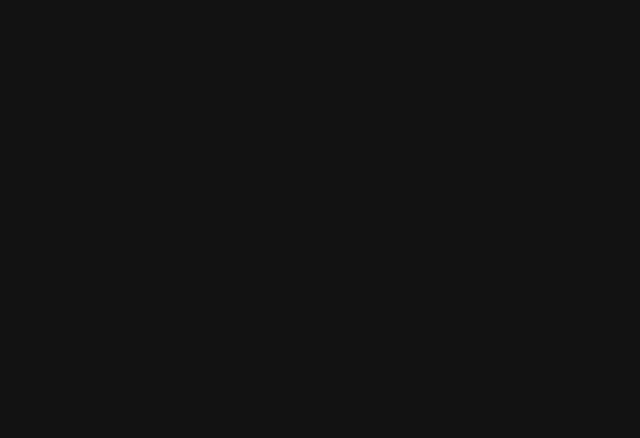
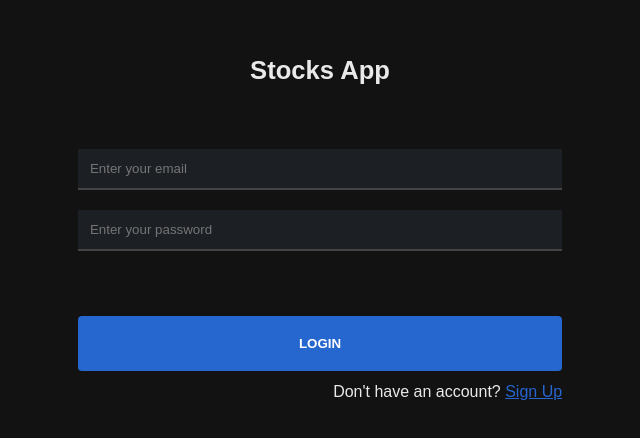
Before and after one commit to Ariel1987/stocks-app, a React (Create React App) app: page /login in a window 1280 px wide. Before the commit this address had no page. Shown: the part 172-610 px from the top of the page, without its empty margins (320-960 px from the left). Built offline with nearby package versions, Linux system fonts and the light colour scheme.

Commit message:
chore: corrected handleSubmit for login

```diff
--- a/server/db.json
+++ b/server/db.json
@@ -1,33 +1,28 @@
 {
   "users": [
     {
-      "email": "ariel",
-      "password": "batatas",
+      "name": "Ariel",
+      "email": "ariel@",
+      "password": "1234",
       "id": 1
     },
     {
-      "name": "ARIEL PIRES DE ALMEIDA",
-      "email": "arielpiresdealmeida@gmail.com",
-      "password": "batatas",
+      "name": "Keren",
+      "email": "keren@",
+      "password": "1234",
+      "id": 2
+    },
+    {
+      "name": "David",
+      "email": "david@",
+      "password": "1234",
       "id": 3
     },
     {
-      "name": "keren",
-      "email": "kerenpa",
-      "password": "sasas",
+      "name": "Flavia",
+      "email": "flavia@",
+      "password": "1234",
       "id": 4
-    },
-    {
-      "name": "ARIEL PIRES DE ALMEIDA",
-      "email": "arielpiresdealmeida@gmail.com",
-      "password": "batatas",
-      "id": 5
-    },
-    {
-      "name": "ARIEL PIRES DE ALMEIDA",
-      "email": "ariel@",
-      "password": "asaa",
-      "id": 6
     }
   ]
 }
--- a/src/components/organisms/Login/Login.js
+++ b/src/components/organisms/Login/Login.js
@@ -1,30 +1,36 @@
-import { Link } from 'react-router-dom'
-import { useEffect, useState } from 'react'
+import { Link, useNavigate } from 'react-router-dom'
+import { useState } from 'react'
 import { Wrapper } from './Login.styles'
-import fetchLoginData from '../../../utils/fetchLoginData'
+import login from '../../../services/login'
 import FormInput from '../../../components/atoms/Input/Input'
 import LoginButton from '../../../components/atoms/Button/Button'
+import {
+  FETCHING_DATA_ERROR,
+  FETCHING_DATA_SUCCESS,
+  useLoginData,
+} from '../../../context/useLoginData'
 
 const Login = () => {
-  const [login, setLogin] = useState({ email: '', password: '' })
-  const [users, setUsers] = useState()
+  const [loginData, setLogin] = useState({ email: '', password: '' })
+  const { dispatch } = useLoginData()
+  const navigate = useNavigate()
 
-  useEffect(() => {
-    const fetchUsers = async () => {
-      setUsers(await fetchLoginData())
-    }
-    fetchUsers()
-  }, [])
+  const handleLoginSubmission = async (event) => {
+    event.preventDefault()
 
-  const handleLoginSubmission = (event) => {
-    event.prevenDefault()
+    try {
+      const response = await login(loginData)
+      dispatch({ type: FETCHING_DATA_SUCCESS, payload: response })
 
-    if (users?.data.filter(data => data.email === login.email)) {
-      console.log('welcome')
+      if (response.status === 200 && response.data.length > 0) {
+        console.log('welcome')
+        console.log(response)
+        navigate('/')
+      }
+    } catch (error) {
+      dispatch({ type: FETCHING_DATA_ERROR })
     }
   }
-
-  console.log(users?.data.filter(data => data.email === login.email))
 
   return (
     <Wrapper onSubmit={handleLoginSubmission}>
@@ -35,7 +41,7 @@ const Login = () => {
         onChange={(event) =>
           setLogin((state) => ({ ...state, email: event.target.value }))
         }
-        value={login.email || ''}
+        value={loginData.email || ''}
       />
       <FormInput
         placeholder="Enter your password"
@@ -43,14 +49,11 @@ const Login = () => {
         onChange={(event) =>
           setLogin((state) => ({ ...state, password: event.target.value }))
         }
-        value={login.password || ''}
+        value={loginData.password || ''}
       />
       <LoginButton buttonName="LOGIN" />
       <p>
-        Don't have an account?{' '}
-        <Link to="signup" style={{ color: '#2666CF' }}>
-          Sign Up
-        </Link>
+        Don't have an account? <Link to="/signup">Sign Up</Link>
       </p>
     </Wrapper>
   )
--- a/src/components/organisms/Login/Login.styles.js
+++ b/src/components/organisms/Login/Login.styles.js
@@ -13,13 +13,8 @@ export const Wrapper = styled.form`
       text-align: center;
     }
 
-    input {
-      width: 100%;
-      margin-bottom: 20px;
-      padding: 16px;
-      background-color: #1c1f24;
-      border: none;
-      border-bottom: solid 2px;
+    a {
+      color: #2666CF;
     }
 
     p {
--- a/src/components/organisms/SignUp/SignUp.js
+++ b/src/components/organisms/SignUp/SignUp.js
@@ -87,7 +87,7 @@ const SignUp = () => {
       <LoginButton buttonName="SIGN UP" />
       <p>
         Already have an account?{' '}
-        <Link to="/" style={{ color: '#2666CF' }}>
+        <Link to="/login">
           Login
         </Link>
       </p>
--- a/src/components/organisms/SignUp/SignUp.styles.js
+++ b/src/components/organisms/SignUp/SignUp.styles.js
@@ -13,14 +13,9 @@ export const Wrapper = styled.form`
       text-align: center;
     }
 
-    ${'' /* input {
-      width: 100%;
-      margin-bottom: 20px;
-      padding: 12px;
-      background-color: #1c1f24;
-      border: none;
-      border-bottom: solid 2px;
-    } */}
+    a {
+      color: #2666CF;
+    }
 
     p {
       color: #e9e9e9;
--- a/src/context/useLoginData.js
+++ b/src/context/useLoginData.js
@@ -10,7 +10,8 @@ const LoginContext = React.createContext()
 
 const initState = {
   error: false,
-  data: null,
+  user: null,
+  errorData: null
 }
 
 function loginReducer(state = initState, action) {
@@ -21,14 +22,14 @@ function loginReducer(state = initState, action) {
     case FETCHING_DATA_SUCCESS: {
       return {
         ...state,
-        data: action.payload,
+        user: action.payload,
         error: false,
       }
     }
     case FETCHING_DATA_ERROR: {
       return {
         ...state,
-        data: null,
+        user: null,
         error: true,
         errorData: action.payload,
       }
@@ -36,14 +37,14 @@ function loginReducer(state = initState, action) {
     case POSTING_DATA_SUCCESS: {
       return {
         ...state,
-        data: action.payload,
+        user: action.payload,
         error: false,
       }
     }
     case POSTING_DATA_ERROR: {
       return {
         ...state,
-        data: null,
+        user: null,
         error: true,
         errorData: action.payload,
       }
--- /dev/null
+++ b/src/routes/PrivateRoute/PrivateRoute.js
@@ -0,0 +1,10 @@
+import { Navigate } from "react-router-dom";
+import { useLoginData } from "../../context/useLoginData";
+
+const PrivateRoute = ({ children }) => {
+  const { user } = useLoginData()
+
+  return user ? children : <Navigate to='/login' />
+}
+
+export default PrivateRoute
--- a/src/routes/index.js
+++ b/src/routes/index.js
@@ -1,12 +1,15 @@
 import { Routes as Switch, Route } from 'react-router-dom'
 import LoginPage from '../pages/LoginPage/LoginPage'
 import SignUpPage from '../pages/SignUpPage/SignUpPage'
+import PrivateRoute from './PrivateRoute/PrivateRoute'
 
 const Routes = () => {
   return (
     <Switch>
-      <Route path='/' element={<LoginPage />} />
-      <Route path='/signup' element={<SignUpPage />} />
+      <Route path='/' element={<PrivateRoute />} />
+      {/* <PrivateRoute exact path='/' element={<p>Home</p>} /> */}
+      <Route exact path='/login' element={<LoginPage />} />
+      <Route exact path='/signup' element={<SignUpPage />} />
     </Switch>
   )
 }
--- /dev/null
+++ b/src/services/login.js
@@ -0,0 +1,11 @@
+import { api } from '../config/axios'
+
+const login = async ({ email, password }) => {
+  try {
+    return await api.get(`http://localhost:3000/users?email=${email}&password=${password}`)
+  } catch (error) {
+    throw new Error(error)
+  }
+}
+
+export default login
--- a/src/services/loginApi.js
+++ /dev/null
@@ -1,11 +0,0 @@
-import { api } from '../config/axios'
-
-const loginApi = async () => {
-  try {
-    return await api.get(`http://localhost:3000/users`)
-  } catch (error) {
-    throw new Error(error)
-  }
-}
-
-export default loginApi
--- a/src/utils/fetchLoginData.js
+++ /dev/null
@@ -1,18 +0,0 @@
-import loginApi from "../services/loginApi"
-
-const fetchLoginData = async () => {
-  const payload = {
-    data: null
-  }
-
-  try {
-    const loginDataResult = await loginApi()
-    payload.data = loginDataResult.data
-
-    return payload
-  } catch (error) {
-    throw new Error(error)
-  }
-}
-
-export default fetchLoginData
```
